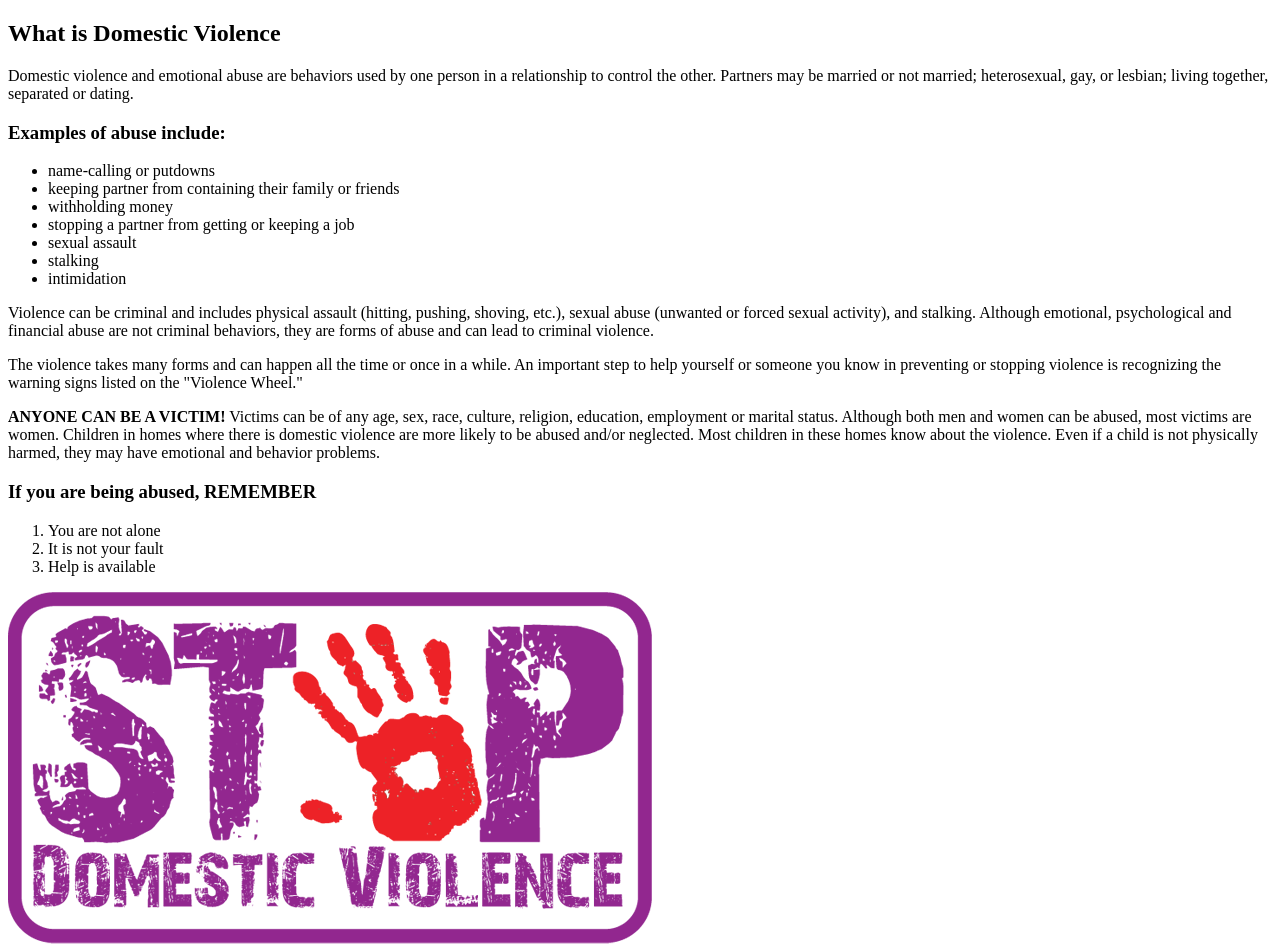
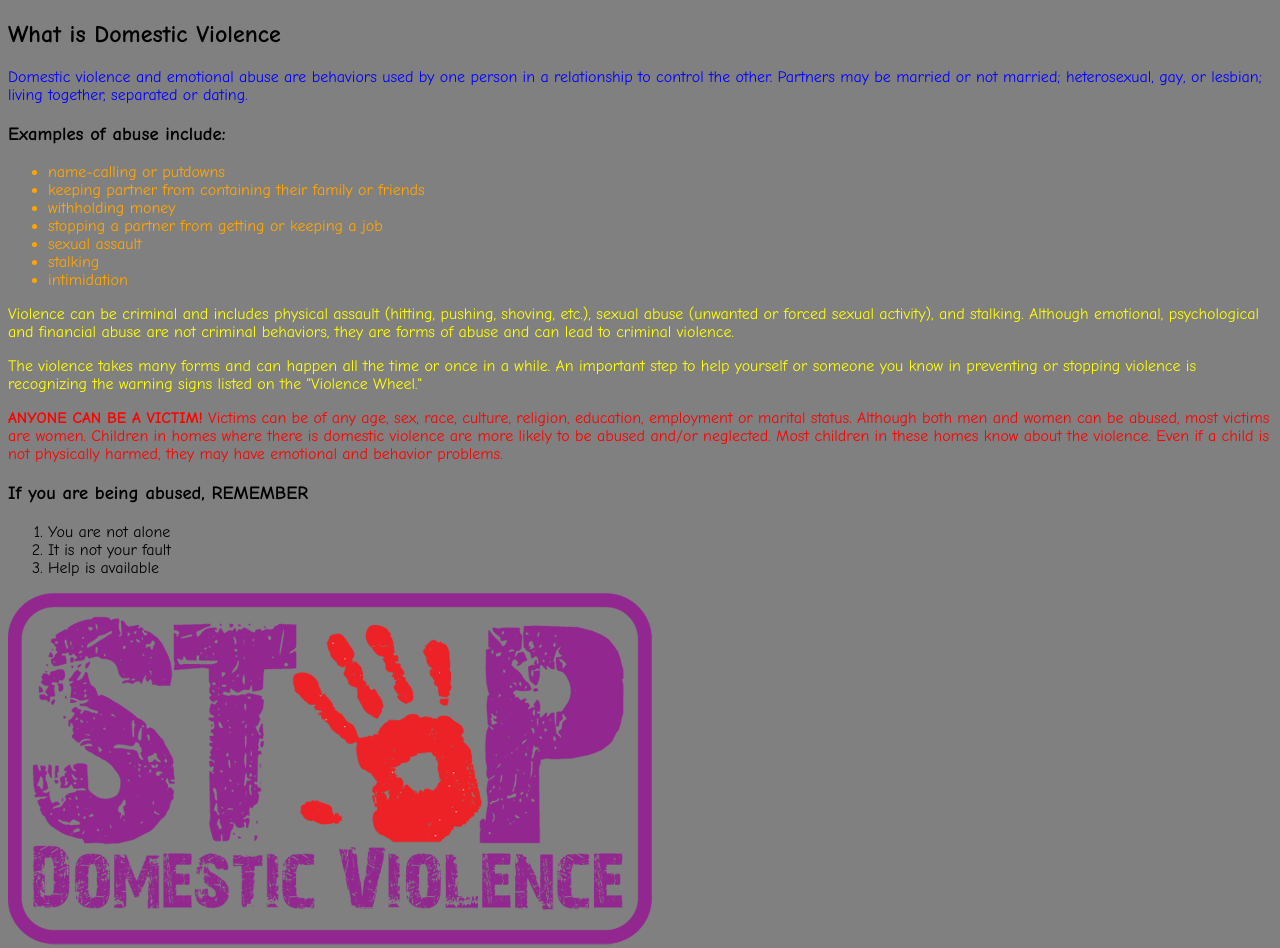
Before and after one commit to AdolfHitleer/Team4, a plain HTML site: page New Text Document (2).html in a window 1280 px wide. Drawn offline with Linux system fonts and the light colour scheme; files whose address does not match are found by name.

Commit message:
ruoigftfcj

```diff
--- a/New Text Document (2).html
+++ b/New Text Document (2).html
@@ -5,12 +5,13 @@
        <title>Domestic Violence</title>
     </head>
 
-    <body>
+    <body style="background-color: grey; font-family:comic sans ms,sans-serif">
+
 <h2>What is Domestic Violence</h2>
-<p>Domestic violence and emotional abuse are behaviors used by one person in a relationship to control the other. Partners may be married or not married; heterosexual, gay, or lesbian; living together, separated or dating.</p>
+<p><font color="blue">Domestic violence and emotional abuse are behaviors used by one person in a relationship to control the other. Partners may be married or not married; heterosexual, gay, or lesbian; living together, separated or dating.</font></p>
 
 <h3>Examples of abuse include:</h3>
-<ul>
+<ul><font color="orange" >
    <li>name-calling or putdowns</li>
    <li>keeping partner from containing their family or friends</li>
    <li>withholding money</li>
@@ -18,12 +19,12 @@
    <li>sexual assault</li>
    <li>stalking</li>
    <li>intimidation</li>
-</ul>
-<p>Violence can be criminal and includes physical assault (hitting, pushing, shoving, etc.), sexual abuse (unwanted or forced sexual activity), and stalking. Although emotional, psychological and financial abuse are not criminal behaviors, they are forms of abuse and can lead to criminal violence.</p>
-<p>The violence takes many forms and can happen all the time or once in a while. An important step to help yourself or someone you know in preventing or stopping violence is recognizing the warning signs listed on the "Violence Wheel."</p>
+</ul></font>
+<p><font color="yellow">Violence can be criminal and includes physical assault (hitting, pushing, shoving, etc.), sexual abuse (unwanted or forced sexual activity), and stalking. Although emotional, psychological and financial abuse are not criminal behaviors, they are forms of abuse and can lead to criminal violence.</p>
+<p>The violence takes many forms and can happen all the time or once in a while. An important step to help yourself or someone you know in preventing or stopping violence is recognizing the warning signs listed on the "Violence Wheel."</font></p>
 
 
-<p><strong>ANYONE CAN BE A VICTIM!</strong> Victims can be of any age, sex, race, culture, religion, education, employment or marital status. Although both men and women can be abused, most victims are women. Children in homes where there is domestic violence are more likely to be abused and/or neglected. Most children in these homes know about the violence. Even if a child is not physically harmed, they may have emotional and behavior problems.</p>
+<p><strong><font color="red">ANYONE CAN BE A VICTIM!</strong> Victims can be of any age, sex, race, culture, religion, education, employment or marital status. Although both men and women can be abused, most victims are women. Children in homes where there is domestic violence are more likely to be abused and/or neglected. Most children in these homes know about the violence. Even if a child is not physically harmed, they may have emotional and behavior problems.</font></p>
 
 
 <h3>If you are being abused, REMEMBER</h3>
```
